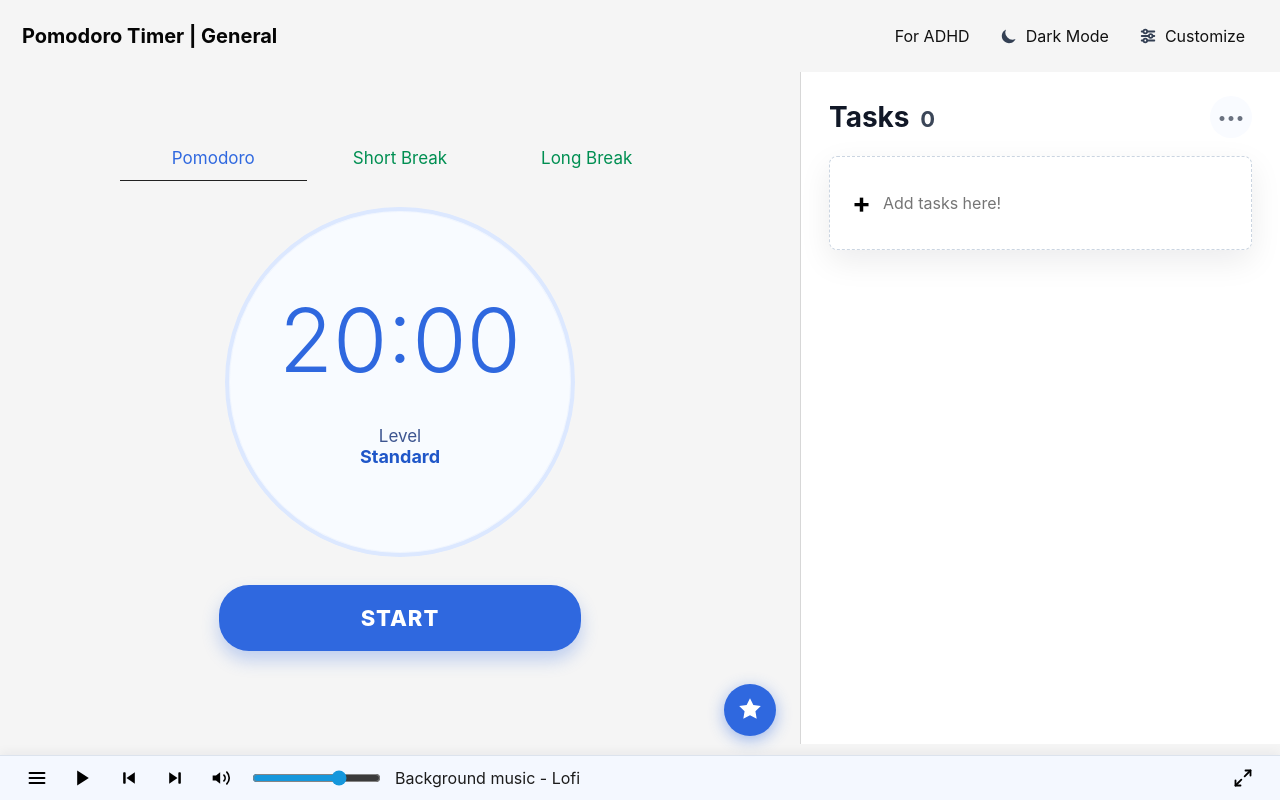
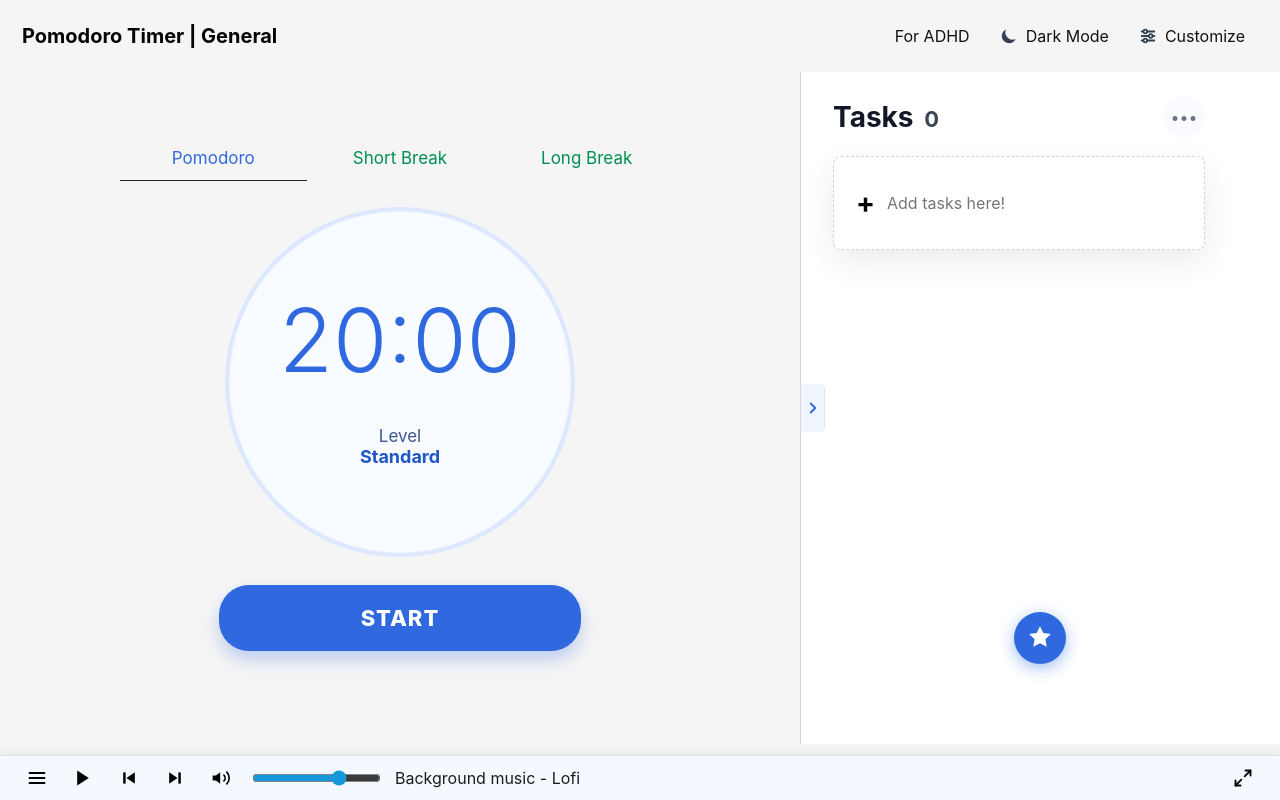
Before and after one commit to XANAX1990/Pomodoro-Webapp, a website with bundled scripts: page public/index.html in a window 1280 px wide. Built offline with nearby package versions, Linux system fonts and the light colour scheme.

Commit message:
add feature

```diff
--- a/public/index.html
+++ b/public/index.html
@@ -246,7 +246,21 @@
         </div>
       </section>
 
+      <div class="tasks-col" id="tasksCol">
         <aside class="tasks-pane" id="tasksPane" aria-label="Tasks">
+          <button class="tasks-toggle-btn" id="tasksToggleBtn" aria-label="Toggle tasks panel">
+            <svg class="tasks-toggle-icon tasks-toggle-icon--close" viewBox="0 0 24 24" fill="none"
+              stroke="currentColor" stroke-width="2.5" stroke-linecap="round" stroke-linejoin="round" width="18"
+              height="18">
+              <polyline points="9 18 15 12 9 6" />
+            </svg>
+            <svg class="tasks-toggle-icon tasks-toggle-icon--open" viewBox="0 0 24 24" fill="none" stroke="currentColor"
+              stroke-width="2.5" stroke-linecap="round" stroke-linejoin="round" width="18" height="18"
+              style="display:none">
+              <polyline points="15 18 9 12 15 6" />
+            </svg>
+          </button>
+          <div class="tasks-inner">
             <div class="tasks-header">
               <strong>Tasks <span id="taskCount">0</span></strong>
               <button class="more-btn" id="tasksMenuBtn" aria-label="Task options">•••</button>
@@ -266,7 +280,20 @@
               <button id="clearDoneBtn">Clear completed</button>
               <button id="clearAllBtn">Clear all tasks</button>
             </div>
+          </div><!-- /tasks-inner -->
         </aside>
+        <!-- FAB lives here so it follows the tasks column -->
+        <button class="fab" id="fabBtn" aria-label="Rate your session">
+          <svg class="fab-icon-star" viewBox="0 0 24 24" fill="currentColor" width="26" height="26">
+            <path d="M12 2l3.09 6.26L22 9.27l-5 4.87 1.18 6.88L12 17.77l-6.18 3.25L7 14.14 2 9.27l6.91-1.01L12 2z" />
+          </svg>
+          <svg class="fab-icon-close" viewBox="0 0 24 24" fill="none" stroke="currentColor" stroke-width="2.5"
+            stroke-linecap="round" width="26" height="26" style="display:none">
+            <line x1="18" y1="6" x2="6" y2="18" />
+            <line x1="6" y1="6" x2="18" y2="18" />
+          </svg>
+        </button>
+      </div><!-- /tasks-col -->
     </main>
 
     <div class="dropdown playlist-menu" id="playlistMenu">
@@ -367,18 +394,6 @@
       </div>
     </div>
 
-    <!-- FAB Button -->
-    <button class="fab" id="fabBtn" aria-label="Rate your session">
-      <svg class="fab-icon-star" viewBox="0 0 24 24" fill="currentColor" width="26" height="26">
-        <path d="M12 2l3.09 6.26L22 9.27l-5 4.87 1.18 6.88L12 17.77l-6.18 3.25L7 14.14 2 9.27l6.91-1.01L12 2z" />
-      </svg>
-      <svg class="fab-icon-close" viewBox="0 0 24 24" fill="none" stroke="currentColor" stroke-width="2.5"
-        stroke-linecap="round" width="26" height="26" style="display:none">
-        <line x1="18" y1="6" x2="6" y2="18" />
-        <line x1="6" y1="6" x2="18" y2="18" />
-      </svg>
-    </button>
-
   </div> <!-- /app-shell -->
 
   <script type="module" src="js/main.js"></script>
--- a/public/js/main.js
+++ b/public/js/main.js
@@ -210,3 +210,19 @@ updateMusic();
 // PWA init
 registerServiceWorker();
 requestNotificationPermission();
+/* ---------- Tasks panel toggle ---------- */
+const tasksToggleBtn = document.getElementById("tasksToggleBtn");
+const tasksPane = document.getElementById("tasksPane");
+const workspace = document.querySelector(".workspace");
+const iconClose = tasksToggleBtn?.querySelector(".tasks-toggle-icon--close");
+const iconOpen = tasksToggleBtn?.querySelector(".tasks-toggle-icon--open");
+
+let tasksOpen = true;
+
+tasksToggleBtn?.addEventListener("click", () => {
+  tasksOpen = !tasksOpen;
+  tasksPane.classList.toggle("collapsed", !tasksOpen);
+  workspace.classList.toggle("tasks-collapsed", !tasksOpen);
+  if (iconClose) iconClose.style.display = tasksOpen ? "" : "none";
+  if (iconOpen) iconOpen.style.display = tasksOpen ? "none" : "";
+});
--- a/public/styles.css
+++ b/public/styles.css
@@ -102,6 +102,18 @@ a {
   display: grid;
   grid-template-columns: minmax(0, 1fr) 480px;
   min-height: calc(100vh - 128px);
+  transition: grid-template-columns 0.3s ease;
+}
+
+.workspace.tasks-collapsed {
+  grid-template-columns: minmax(0, 1fr) 48px;
+}
+
+/* ── Tasks column wrapper (tasks-pane + FAB) ── */
+.tasks-col {
+  position: relative;
+  display: flex;
+  flex-direction: column;
 }
 
 .timer-pane {
@@ -413,8 +425,55 @@ a {
 .tasks-pane {
   position: relative;
   border-left: 1px solid #d7d7d7;
+  background: #fff;
+  overflow: hidden;
+  flex: 1;
+  transition: width 0.3s ease;
+}
+
+.tasks-inner {
   padding: 24px 28px;
-  background: #fff;
+  width: 432px;
+  /* 480px column - 48px toggle btn */
+}
+
+/* Toggle button on the left edge of tasks-pane */
+.tasks-toggle-btn {
+  position: absolute;
+  left: 0;
+  top: 50%;
+  transform: translateY(-50%);
+  width: 24px;
+  height: 48px;
+  background: #f0f4ff;
+  border: none;
+  border-right: 1px solid #dde4ef;
+  cursor: pointer;
+  display: flex;
+  align-items: center;
+  justify-content: center;
+  color: #2f68df;
+  z-index: 10;
+  border-radius: 0 6px 6px 0;
+  transition: background 0.15s ease;
+  padding: 0;
+  box-shadow: none;
+}
+
+.tasks-toggle-btn:hover {
+  background: #dce8ff;
+}
+
+.tasks-inner {
+  padding: 24px 28px 24px 32px;
+  transition: opacity 0.2s ease, transform 0.2s ease;
+}
+
+/* Collapsed state */
+.tasks-pane.collapsed .tasks-inner {
+  opacity: 0;
+  pointer-events: none;
+  transform: translateX(20px);
 }
 
 .tasks-header {
@@ -1733,9 +1792,10 @@ html.dark-mode .hourglass-neck {
 
 /* ===================== FAB + Star Rating ===================== */
 .fab {
-  position: fixed;
-  right: calc(480px + 24px);
-  bottom: 64px;
+  position: absolute;
+  left: 50%;
+  transform: translateX(-50%);
+  bottom: 80px;
   width: 52px;
   height: 52px;
   border-radius: 50%;
@@ -1753,7 +1813,6 @@ html.dark-mode .hourglass-neck {
 
 .fab:hover {
   background: #1f56c8;
-  transform: scale(1.08);
   box-shadow: 0 6px 22px rgba(47, 104, 223, 0.55);
 }
 
@@ -2388,8 +2447,13 @@ html.dark-mode .milestone-toast {
   border-left-color: #93b4ff;
 }
 
-html.dark-mode .milestone-text strong { color: #93b4ff; }
-html.dark-mode .milestone-text span   { color: #94a3b8; }
+html.dark-mode .milestone-text strong {
+  color: #93b4ff;
+}
+
+html.dark-mode .milestone-text span {
+  color: #94a3b8;
+}
 
 @media (max-width: 600px) {
   .milestone-toast {
```
Also changed, not shown: 8 other files. Lines whose indentation alone changed are shown as unchanged.
